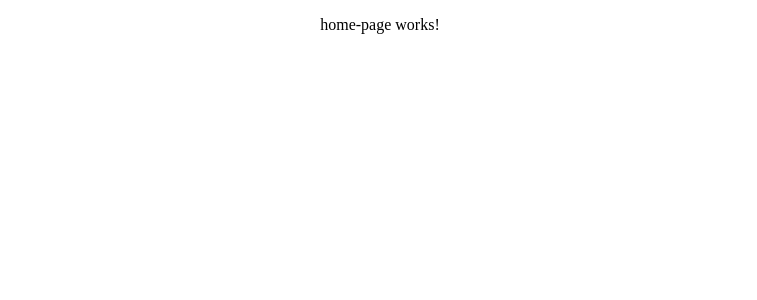
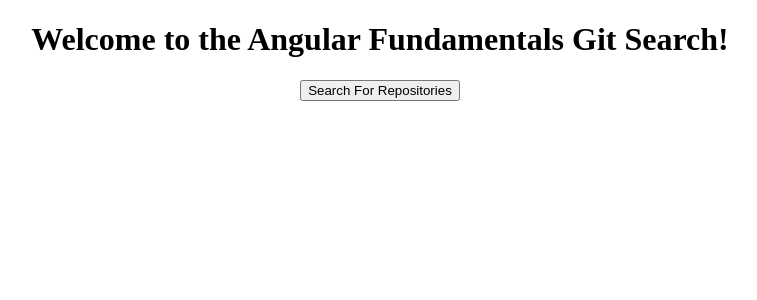
Before and after one commit to qwertyasvishwa/AngularFundamentals, an Angular app: page / in a window 1280 px wide. Shown: the top 300 px of the page, without its empty margins (260-1017 px from the left). Built offline with nearby package versions, Linux system fonts and the light colour scheme.

Commit message:
Added some router links to the pages.

```diff
--- a/src/app/home-page/home-page.component.html
+++ b/src/app/home-page/home-page.component.html
@@ -1 +1,8 @@
-<p>home-page works!</p>
+<h1>
+    Welcome to the Angular Fundamentals Git Search!
+  </h1>
+  <nav>
+    <a routerLink="/search" routerLinkActive="active">
+      <button>Search For Repositories</button>
+    </a>
+  </nav>
--- a/src/app/not-found/not-found.component.html
+++ b/src/app/not-found/not-found.component.html
@@ -1 +1,15 @@
-<p>not-found works!</p>
+<h1>
+    Oops! That page doesn't exist. Please select a link below.
+</h1>
+<nav>
+    <a routerLink="/" routerLinkActive="active">
+    <button>
+        Home
+    </button>
+    </a>
+    <a routerLink="/search" routerLinkActive="active">
+        <button>
+            Search for repositories
+        </button>
+        </a>
+</nav>
--- a/src/index.html
+++ b/src/index.html
@@ -3,7 +3,7 @@
 <base href="/">
 <head>
   <meta charset="utf-8">
-  <title>AngularFundamentals</title>
+  <title>My Angular Fundamentals</title>
   <base href="/">
   <meta name="viewport" content="width=device-width, initial-scale=1">
   <link rel="icon" type="image/x-icon" href="favicon.ico">
```
Also changed, not shown: src/app/app.module.ts (line endings or trailing spaces).
